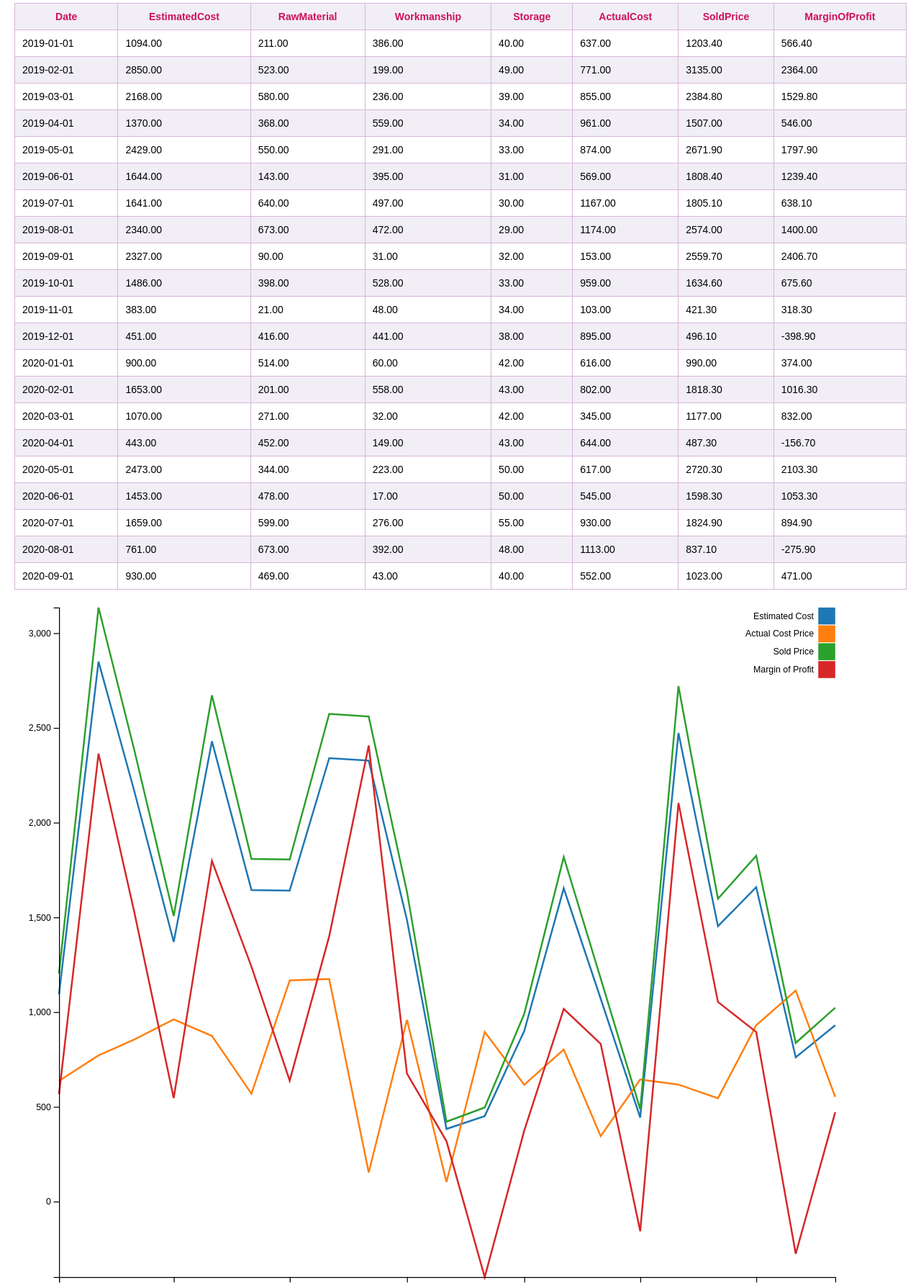
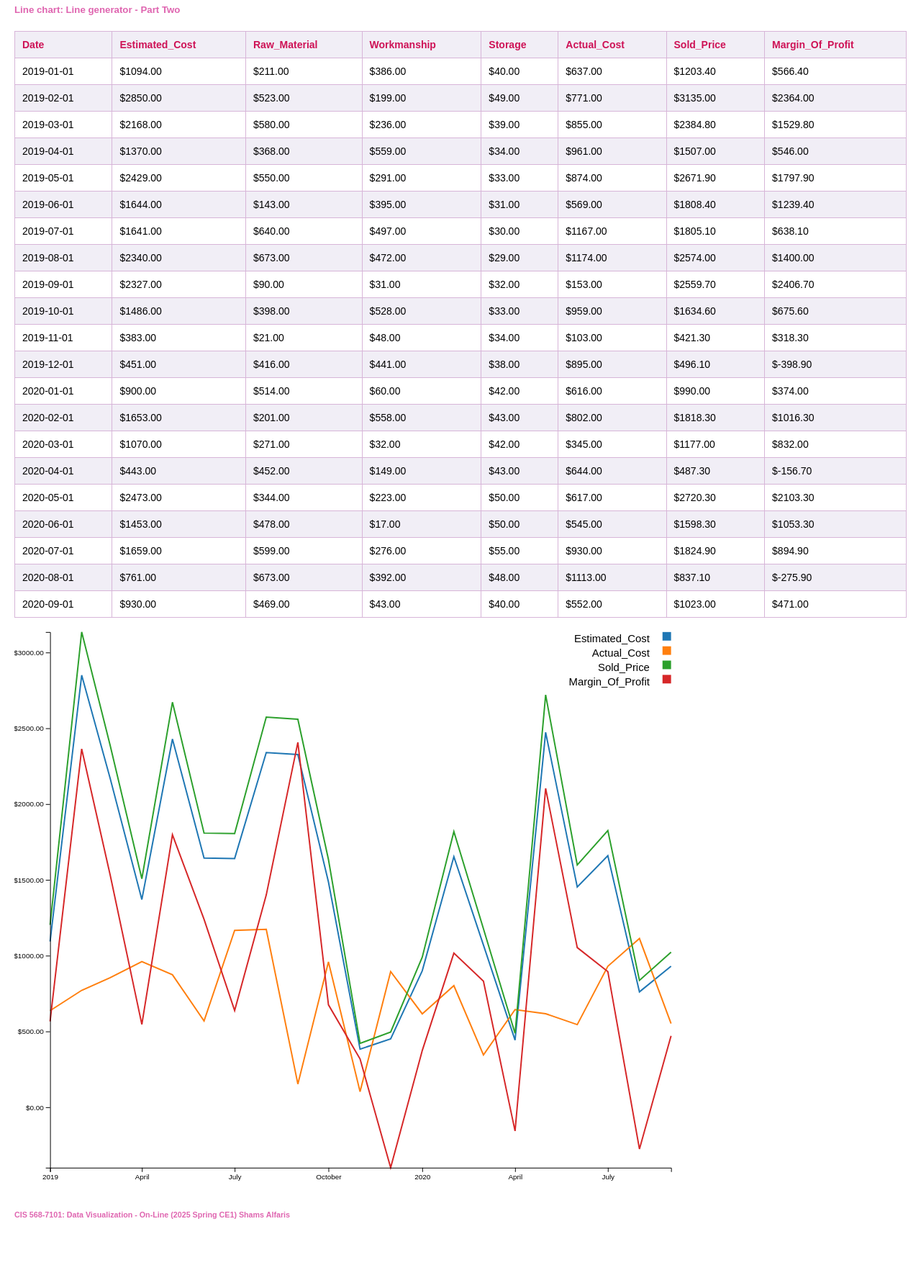
Before and after one commit to sasa200928/Part-2-Line-chart--Line-generator-, a plain HTML site: page index.html in a window 1280 px wide. Shown: the part 64-1846 px from the top of the page at 72% size. After the commit the page ends 1782 px from the top, so only its background shows below. Drawn offline with nearby package versions, Linux system fonts and the light colour scheme.

Commit message:
Update index.html

```diff
--- a/index.html
+++ b/index.html
@@ -11,7 +11,7 @@ table {
 th, td {
   border: 1px solid #d7b5d8;
   padding: 10px;
-  text-align: middle;
+  text-align: left; /* Changed to left for better readability */
   font-size: 14px;
 }
 
@@ -37,9 +37,15 @@ body {
 h2 {
   color: #df65b0;
 }
+h5 {
+  color: #df65b0;
+}
+h6 {
+  color: #df65b0;
+}
 
-.svg {
-  width: 100%;
+svg {
+  width: 80%;
   height: auto;
 }
 
@@ -51,7 +57,7 @@ h2 {
 .axis path,
 .axis line {
   fill: none;
-  stroke: black;
+  stroke: rgb(62, 30, 80);
   shape-rendering: crispEdges;
 }
 
@@ -65,18 +71,19 @@ h2 {
 <body>
 
 <h2>Supply Chain Profit Margin</h2>
+<h5> Line chart: Line generator - Part Two</h5>
 
 <table id="profitTable">
   <thead>
     <tr>
       <th>Date</th>
-      <th>EstimatedCost</th>
-      <th>RawMaterial</th>
+      <th>Estimated_Cost</th>
+      <th>Raw_Material</th>
       <th>Workmanship</th>
       <th>Storage</th>
-      <th>ActualCost</th>
-      <th>SoldPrice</th>
-      <th>MarginOfProfit</th>
+      <th>Actual_Cost</th>
+      <th>Sold_Price</th>
+      <th>Margin_Of_Profit</th>
     </tr>
   </thead>
   <tbody>
@@ -99,32 +106,32 @@ h2 {
         const columns = row.split(',');
         if (columns.length === 5) {
           const date = columns[0].trim();
-          const estimatedCost = parseFloat(columns[1].trim());
-          const rawMaterial = parseFloat(columns[2].trim());
-          const workmanship = parseFloat(columns[3].trim());
-          const storage = parseFloat(columns[4].trim());
+          const Estimated_Cost = parseFloat(columns[1].trim());
+          const Raw_Material = parseFloat(columns[2].trim());
+          const Workmanship = parseFloat(columns[3].trim());
+          const Storage = parseFloat(columns[4].trim());
 
-          const actualCost = rawMaterial + workmanship + storage;
-          const soldPrice = estimatedCost * 1.1;
-          const marginOfProfit = soldPrice - actualCost;
+          const Actual_Cost = Raw_Material + Workmanship + Storage;
+          const Sold_Price = Estimated_Cost * 1.1;
+          const Margin_Of_Profit = Sold_Price - Actual_Cost;
 
           data.push({
             date: d3.timeParse('%Y-%m-%d')(date),
-            estimatedCost: estimatedCost,
-            actualCost: actualCost,
-            soldPrice: soldPrice,
-            marginOfProfit: marginOfProfit
+            Estimated_Cost: Estimated_Cost,
+            Actual_Cost: Actual_Cost,
+            Sold_Price: Sold_Price,
+            Margin_Of_Profit: Margin_Of_Profit
           });
 
           const newRow = tableBody.insertRow();
           newRow.insertCell().textContent = date;
-          newRow.insertCell().textContent = estimatedCost.toFixed(2);
-          newRow.insertCell().textContent = rawMaterial.toFixed(2);
-          newRow.insertCell().textContent = workmanship.toFixed(2);
-          newRow.insertCell().textContent = storage.toFixed(2);
-          newRow.insertCell().textContent = actualCost.toFixed(2);
-          newRow.insertCell().textContent = soldPrice.toFixed(2);
-          newRow.insertCell().textContent = marginOfProfit.toFixed(2);
+          newRow.insertCell().textContent = '$' + Estimated_Cost.toFixed(2);
+          newRow.insertCell().textContent = '$' + Raw_Material.toFixed(2);
+          newRow.insertCell().textContent = '$' + Workmanship.toFixed(2);
+          newRow.insertCell().textContent = '$' + Storage.toFixed(2);
+          newRow.insertCell().textContent = '$' + Actual_Cost.toFixed(2);
+          newRow.insertCell().textContent = '$' + Sold_Price.toFixed(2);
+          newRow.insertCell().textContent = '$' + Margin_Of_Profit.toFixed(2);
         }
       });
 
@@ -148,10 +155,10 @@ h2 {
 
     const colors = d3.scaleOrdinal(d3.schemeCategory10);
     const lines = [
-      { id: 'estimatedCost', label: 'Estimated Cost', color: colors(0) },
-      { id: 'actualCost', label: 'Actual Cost Price', color: colors(1) },
-      { id: 'soldPrice', label: 'Sold Price', color: colors(2) },
-      { id: 'marginOfProfit', label: 'Margin of Profit', color: colors(3) }
+      { id: 'Estimated_Cost', label: 'Estimated_Cost', color: colors(0) },
+      { id: 'Actual_Cost', label: 'Actual_Cost', color: colors(1) },
+      { id: 'Sold_Price', label: 'Sold_Price', color: colors(2) },
+      { id: 'Margin_Of_Profit', label: 'Margin_Of_Profit', color: colors(3) }
     ];
 
     //x&Y
@@ -161,11 +168,11 @@ const yMin = d3.min(lines, line => d3.min(data, d => d[line.id]));
     const yMax = d3.max(lines, line => d3.max(data, d => d[line.id]));
     y.domain([yMin, yMax]);
 
-// Create the line generator for each dataset
+    // line generator
     lines.forEach(lineData => {
       const lineGenerator = d3.line()
         .x(d => x(d.date))
-    .y(d => y(d[lineData.id])); // Access the correct line data
+        .y(d => y(d[lineData.id]));
 
       g.append('path')
         .datum(data)
@@ -182,12 +189,12 @@ lines.forEach(lineData => {
       .call(d3.axisBottom(x));
 
     g.append('g')
-      .call(d3.axisLeft(y));
+      .call(d3.axisLeft(y).tickFormat(d3.format("$.2f"))); // Add $ and format to 2 decimal places
 
-    // Create the legend for the lines
+    //legend for each line
     const legend = g.append('g')
       .attr('font-family', 'sans-serif')
-      .attr('font-size', 10)
+      .attr('font-size', 15)
       .attr('text-anchor', 'end')
       .selectAll('g')
       .data(lines)
@@ -195,19 +202,21 @@ lines.forEach(lineData => {
       .attr('transform', (d, i) => `translate(0,${i * 20})`);
 
     legend.append('rect')
-      .attr('x', width - 19)
-      .attr('width', 19)
-      .attr('height', 19)
+      .attr('x', width - 12)
+      .attr('width', 12)
+      .attr('height', 12)
       .attr('fill', d => d.color);
 
     legend.append('text')
-      .attr('x', width - 24)
+      .attr('x', width - 30)
       .attr('y', 9.5)
       .attr('dy', '0.32em')
       .text(d => d.label);
   }
   processData();
 </script>
+<h6>
+  CIS 568-7101: Data Visualization - On-Line (2025 Spring CE1) Shams Alfaris </h6>
 
 </body>
 </html>
```
Lines whose indentation alone changed are shown as unchanged.
